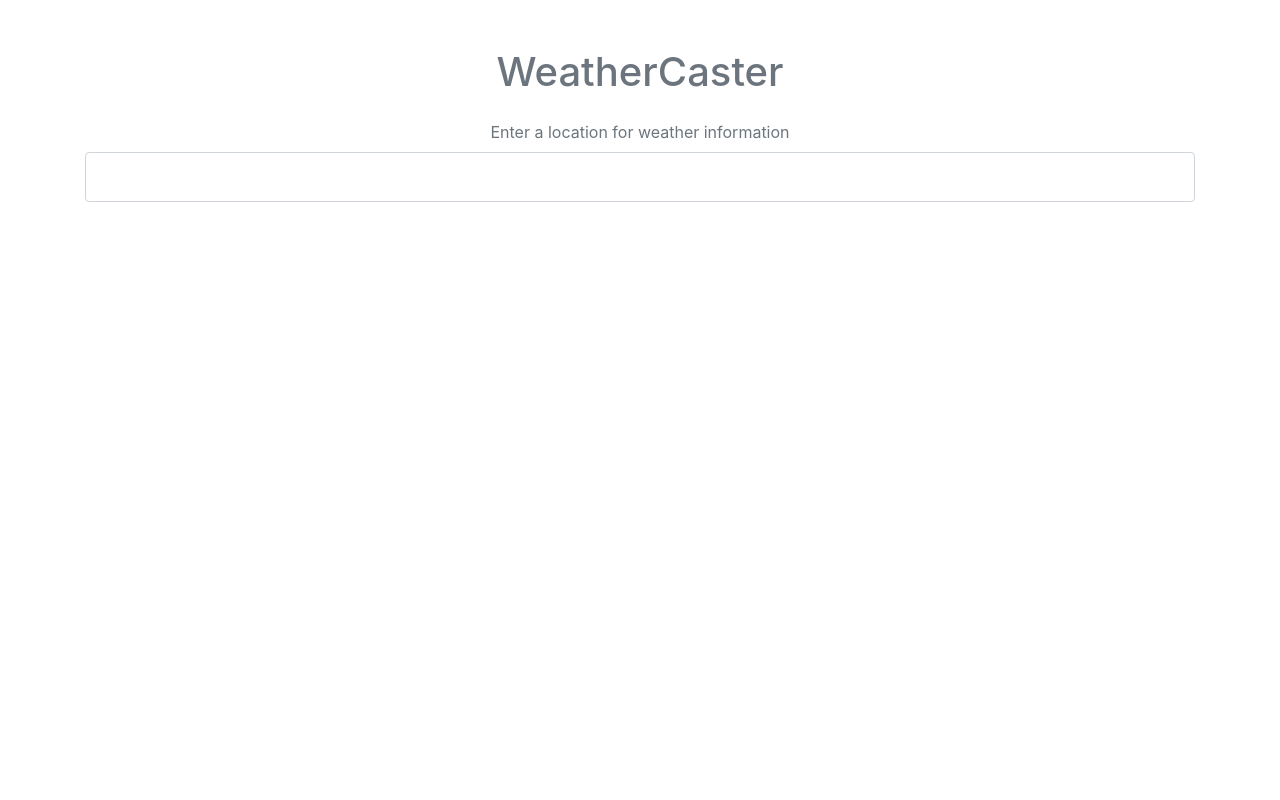
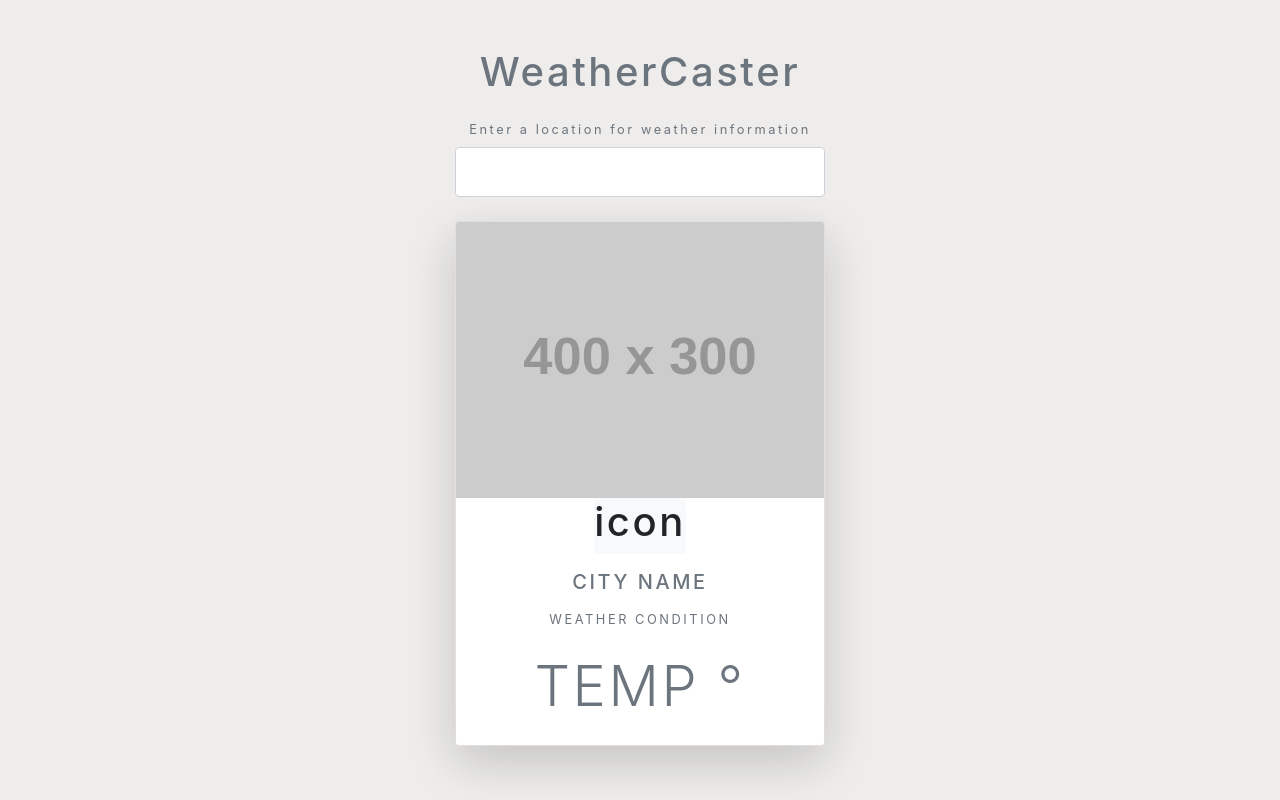
Before and after one commit to yash-jp/WeatherCaster, a plain HTML site: page index.html in a window 1280 px wide. Drawn offline with nearby package versions, Linux system fonts and the light colour scheme; placeholder pictures from the web are drawn by us.

Commit message:
Complete structure of page

```diff
--- a/css/styles.css
+++ b/css/styles.css
@@ -0,0 +1,9 @@
+body{
+  background: #eeedec;
+  letter-spacing: 0.2em;
+  font-size: 0.8em;
+}
+
+.container{
+  max-width: 400px;
+}
--- a/index.html
+++ b/index.html
@@ -19,6 +19,22 @@
       <label for="city">Enter a location for weather information</label>
       <input type="text" name="city" class="form-control p-4">
     </form>
+
+    <div class="card shadow-lg rounded">
+      <img src="https://via.placeholder.com/400x300.png?text=DayORNightImage" class="time card-img-top">
+      <div class="icon bg-light mx-auto text-center">
+        <!-- PLACE ICON HERE -->
+        <h1>icon</h1>
+      </div>
+      <div class="text-muted text-uppercase text-center details">
+        <h5 class="my-3">City Name</h5>
+        <div class="my-3">Weather Condition</div>
+        <div class="display-4 my-4">
+          <span>temp</span>
+          <span>&deg;</span>
+        </div>
+      </div>
+    </div>
   </div>
 
   <!-- JAVASCRIPTS -->
```
Also changed, not shown: 1 other file.
